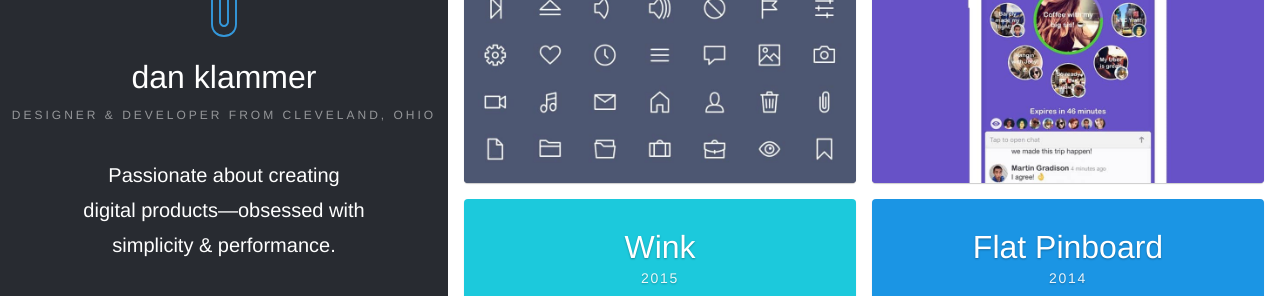
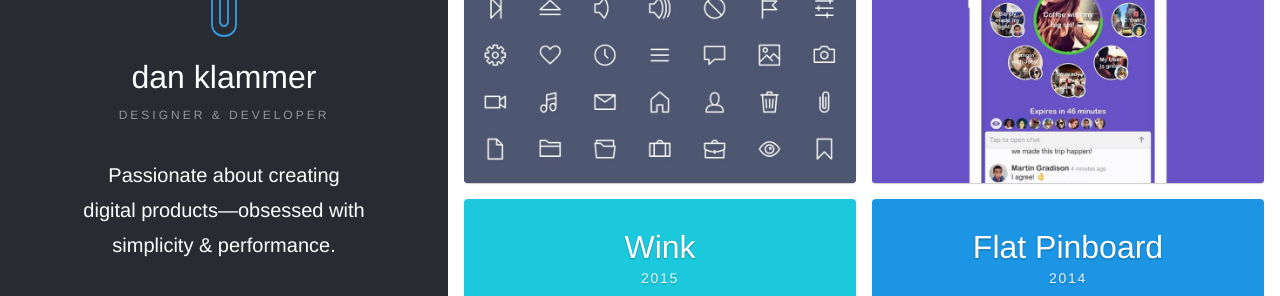
Before and after one commit to danklammer/danklammer.github.io, a Jekyll site: the page built from index.html, in a window 1280 px wide. Shown: the part 315-611 px from the top of the page. Built offline with Jekyll 4.4.1, drawn with Linux system fonts in a browser that asks for light colours.

Commit message:
Use custom Description here

```diff
--- a/_includes/header.html
+++ b/_includes/header.html
@@ -11,7 +11,7 @@
   </a>
 
   <span class="center-block font-size-7 uppercase tracking-super opacity-5">
-  {{ site.description }}
+  Designer &amp; Developer
   </span>
 
   <p class="font-size-4 font-weight-3 my4 center-block" style="max-width: 18rem">
```
